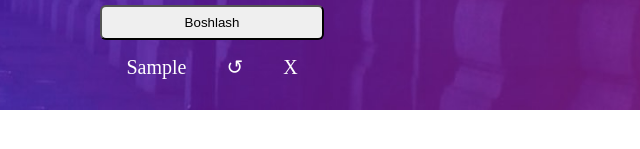
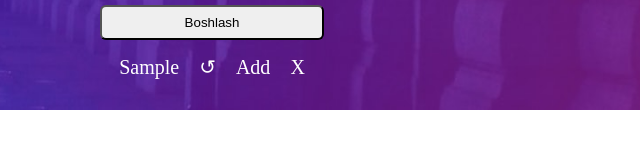
Before and after one commit to Ikromov-fs/4-oy-4-dars, a plain HTML site: page index.html in a window 1280 px wide. Both pictures are taken after typing "Sample" into the empty fields and a click on the button "Boshlash". Shown: the part 157-306 px from the top of the page, 428-1068 px from the left. Drawn offline with Linux system fonts and the light colour scheme.

Commit message:
add commit

```diff
--- a/index.js
+++ b/index.js
@@ -20,11 +20,14 @@ __form.addEventListener('submit', (e) => {
 
     let rezultN = document.createElement("span");
     let rezultX = document.createElement("span");
-    rezultN.textContent = "↺"
-    rezultX.textContent = "X"
+    let rezultBack = document.createElement("span");
+    rezultN.textContent = "↺";
+    rezultBack.textContent = "Add";
+    rezultX.textContent = "X";
 
     rezultLi.append(rezultP);
     rezultLi.append(rezultN);
+    rezultLi.append(rezultBack);
     rezultLi.append(rezultX);
     __rezultOl.append(rezultLi);
 
@@ -37,6 +40,12 @@ __form.addEventListener('submit', (e) => {
 
     rezultN.addEventListener('click', () => {
         rezultP.style.color = "red"
+    })
+
+
+    rezultBack.addEventListener('click', () => {
+        rezultLi.textContent = "";
+        __input.value = rezultP.textContent;
     })
 
     rezultX.addEventListener('click', () => {
--- a/scc/index.css
+++ b/scc/index.css
@@ -92,7 +92,7 @@
 
 .rezult__li{
     display: flex;
-    gap: 40px;
+    gap: 20px;
     align-items: center;
     cursor: pointer;
 }
```
